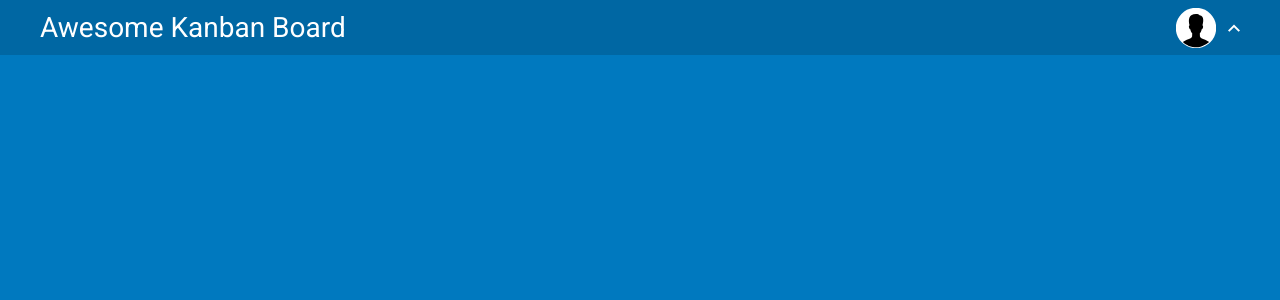
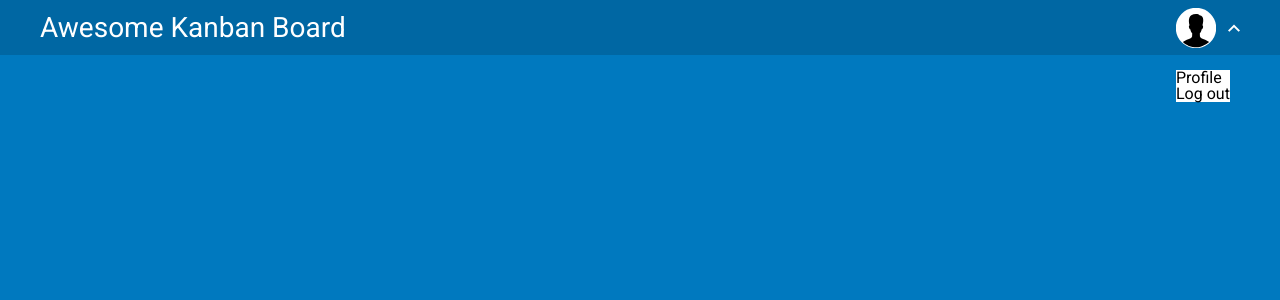
Before and after one commit to Silw13/Silw13-React.js_PJ-05, a React (Vite) app: page / in a window 1280 px wide. Both pictures are taken after a click on the element 1208 px from the left and 27 px from the top of the page. Shown: the top 300 px of the page. Built offline with nearby package versions, Linux system fonts and the light colour scheme.

Commit message:
userMenu

```diff
--- a/src/components/userMenu/userMenu.jsx
+++ b/src/components/userMenu/userMenu.jsx
@@ -21,6 +21,8 @@ const arrowOpen = <svg width="12" height="8" viewBox="0 0 12 8" fill="none" xmln
     <path d="M1.415 7.79001L6 3.20501L10.585 7.79001L12 6.37501L6 0.375008L0 6.37501L1.415 7.79001Z" fill="white" />
 </svg>
 
+
+
 export default function UserMenu() {
     const [openMenu, setOpenMenu] = useState(false);
 
@@ -29,9 +31,21 @@ export default function UserMenu() {
     }
 
     return (
-        <div className="userMenu" onClick={handleClick}>
-            {userAvatar}
-            {openMenu ? arrowOpen : arrowClose}
-        </div>
+        <>
+            <div className="userMenu" onClick={handleClick}>
+                {userAvatar}
+                {openMenu ? arrowOpen : arrowClose}
+                {openMenu && (
+                    <div className="dropdownMenu">
+                        <ul>
+                            <li>Profile</li>
+                            <li>Log out</li>
+                        </ul>
+                    </div>
+                )}
+            </div>
+
+        </>
+
     );
 }
--- a/src/index.css
+++ b/src/index.css
@@ -151,6 +151,11 @@ table {
   justify-content: space-between;
 }
 
+.container {
+  max-width: 1200px;
+  margin: 0 auto;
+}
+
 .kanbanName {
   font-size: 28px;
   color: white;
@@ -164,3 +169,9 @@ table {
   justify-content: space-between;
   cursor: pointer;
 }
+
+.dropdownMenu {
+  position: absolute;
+  background-color: white;
+  top: 70px;
+}
```
Also changed, not shown: src/components/header/header.jsx (line endings or trailing spaces).
